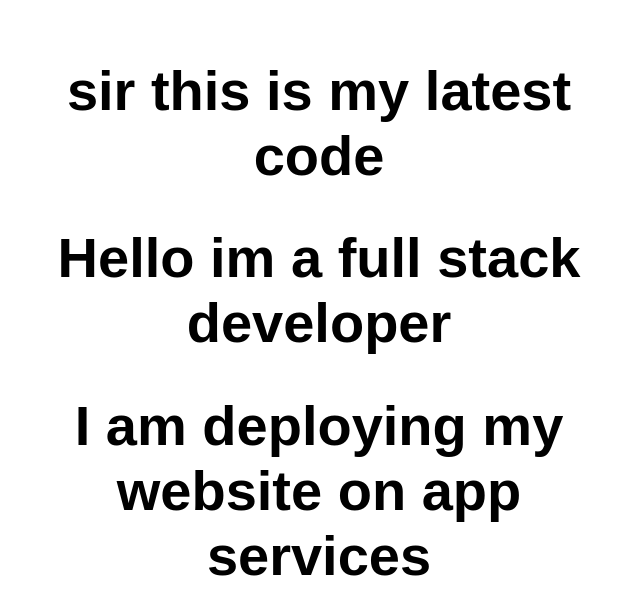
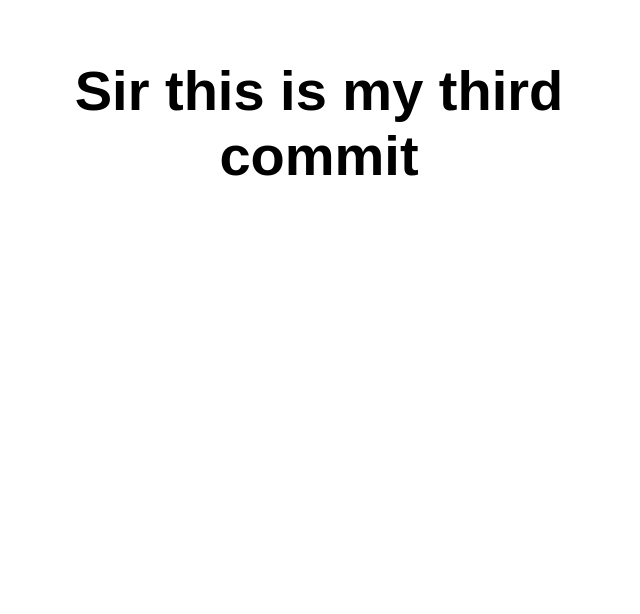
Before and after one commit to hari2babloo/1611appser, a website: page src/index.html in a window 1280 px wide. Shown: the whole page, without its empty margins (321-961 px from the left). Drawn offline with Linux system fonts and the light colour scheme.

Commit message:
1.3 version

```diff
--- a/src/index.html
+++ b/src/index.html
@@ -11,9 +11,7 @@
 <body>
 
   <main>
-    <h1> sir this is my latest code</h1>
-<h1> Hello im a full stack developer</h1>
-<h1> I am deploying my website on app services</h1>
+    <h1> Sir this is my third commit</h1>
 
   </main>
 </body>
```
